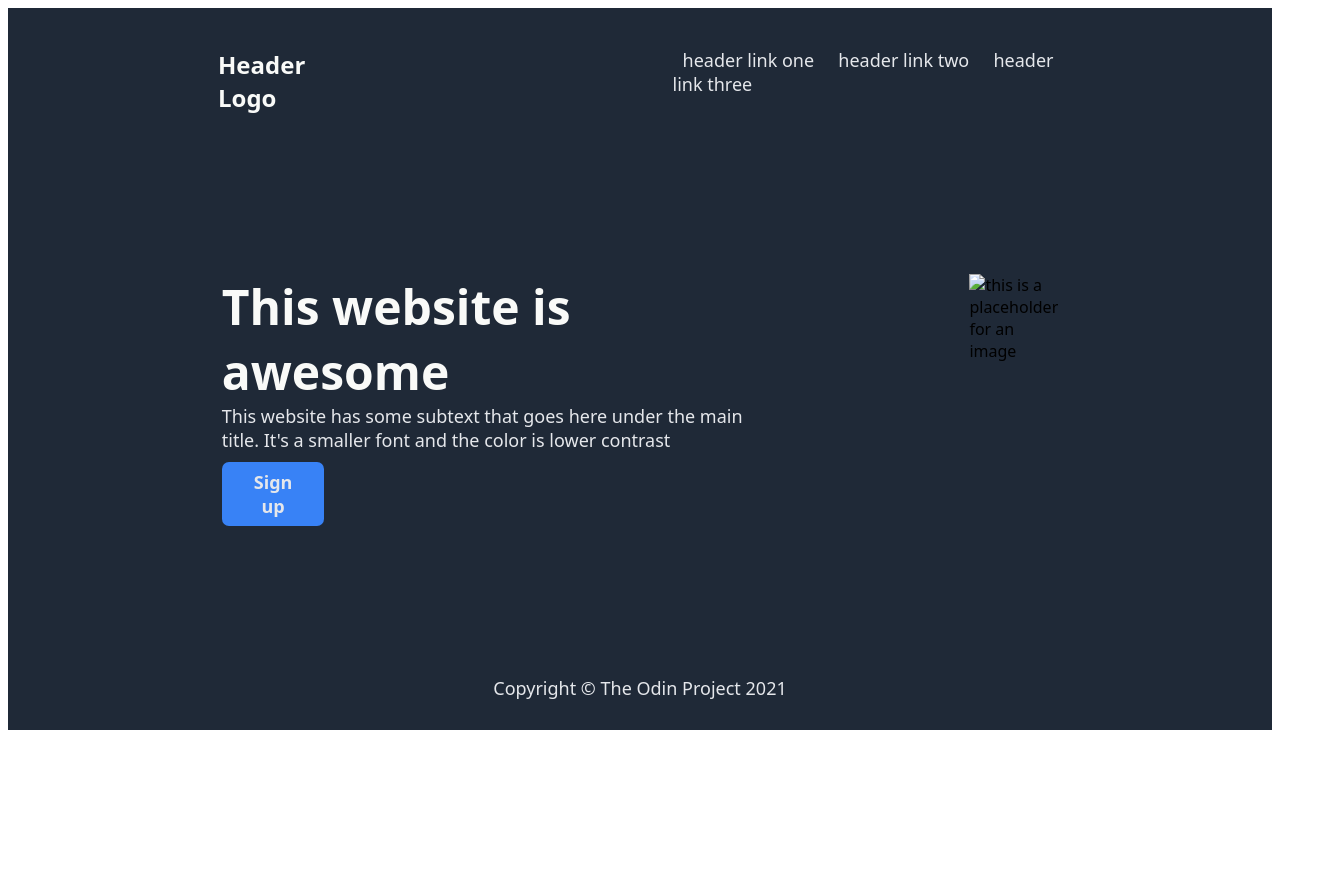
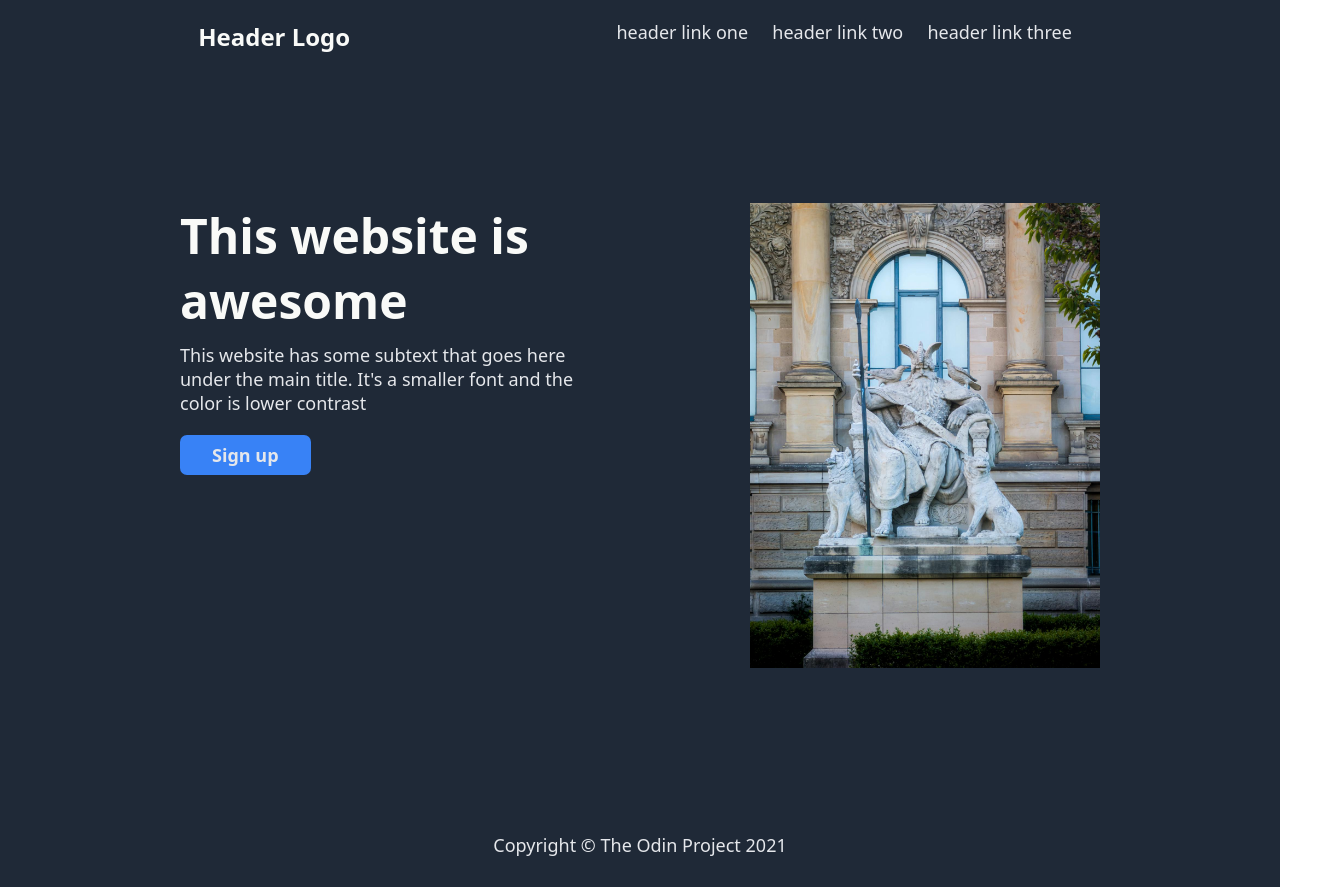
Before and after one commit to fguzman717/landing-page, a plain HTML site: page index.html in a window 1280 px wide. Shown: the whole page, 1338 px wide, since content can reach past the window. Before the commit the page ends 800 px from the top, so only its background shows below. Drawn offline with Linux system fonts and the light colour scheme.

Commit message:
Improved Header/Hero and Added an Image Directory
Made improvements to the header and hero sections. It's much closer to the original, but still has some obvious
differences. I have also added an image folder to use for future sections.

```diff
--- a/index.html
+++ b/index.html
@@ -8,7 +8,7 @@
   </head>
   <body>
     <div class="first-section">
-      <div class="header">
+      <div class="header-container">
         <div class="header-logo">Header Logo</div>
         <div class="header-links">
           <a href="index.html" class="secondary-text">header link one</a>
@@ -16,7 +16,7 @@
           <a href="index.html" class="secondary-text">header link three</a>
         </div>
       </div>
-      <div class="hero">
+      <div class="hero-container">
         <div class="hero-text">
           <div class="main-text">This website is awesome</div>
           <div class="secondary-text">
@@ -25,11 +25,11 @@
           </div>
           <button class="secondary-text">Sign up</button>
         </div>
-        <div>
+        <div class="hero-image">
           <img
-            src=""
+            src="./images/odin-statue.jpg"
             alt="this is a placeholder for an image"
-            class="hero-image"
+            class="main-image"
           />
         </div>
       </div>
--- a/styles.css
+++ b/styles.css
@@ -1,6 +1,11 @@
 * {
   font-family: system-ui, -apple-system, BlinkMacSystemFont, "Segoe UI", Roboto,
     Oxygen, Ubuntu, Cantarell, "Open Sans", "Helvetica Neue", sans-serif;
+}
+
+body {
+  margin: 0;
+  padding: 0;
 }
 
 .first-section,
@@ -8,43 +13,45 @@
   background-color: #1f2937;
 }
 
-.header,
-.hero {
+.header-container,
+.hero-container {
   display: flex;
-  justify-content: center;
+  margin: 0px 50px;
 }
 
-.header-links {
-  margin: 10px 180px 10px 90px;
-  padding: 30px;
+.header-container {
+  padding: 20px;
+  justify-content: space-around;
 }
 
 .header-logo {
-  margin: 10px 180px 10px 180px;
-  padding: 30px;
   font-size: 24px;
   font-weight: 700;
   color: #f9faf8;
 }
+
+/* .header-links {
+} */
 
 .header-links a {
   text-decoration: none;
   margin: 10px;
 }
 
-.hero-text {
-  margin: 90px 10px 90px 180px;
-  padding: 30px 100px;
-  text-align: left;
-  display: flex;
-  flex-direction: column;
+.hero-container {
+  padding: 50px;
+  justify-content: space-evenly;
 }
 
-.hero-image {
-  margin: 90px 180px 90px 10px;
-  padding: 30px 100px;
-  height: 250px;
-  width: 250px;
+.main-text,
+.hero-container .secondary-text,
+button {
+  margin: 10px;
+}
+
+.hero-text {
+  margin: 20px;
+  padding: 50px;
 }
 
 .main-text {
@@ -61,13 +68,25 @@
 button {
   background-color: #3882f6;
   border: none;
-  margin: 10px 425px 0px 0px;
   padding: 8px 32px;
   text-align: center;
   text-decoration: none;
   font-weight: 600;
   border-radius: 7px;
 }
+
+.hero-image {
+  margin: 30px;
+}
+
+.main-image {
+  width: 350px;
+  margin: 50px;
+}
+
+/* .secondary-image {
+
+} */
 
 /*
 *
```
Also changed, not shown: images/odin-statue.jpg (added).
